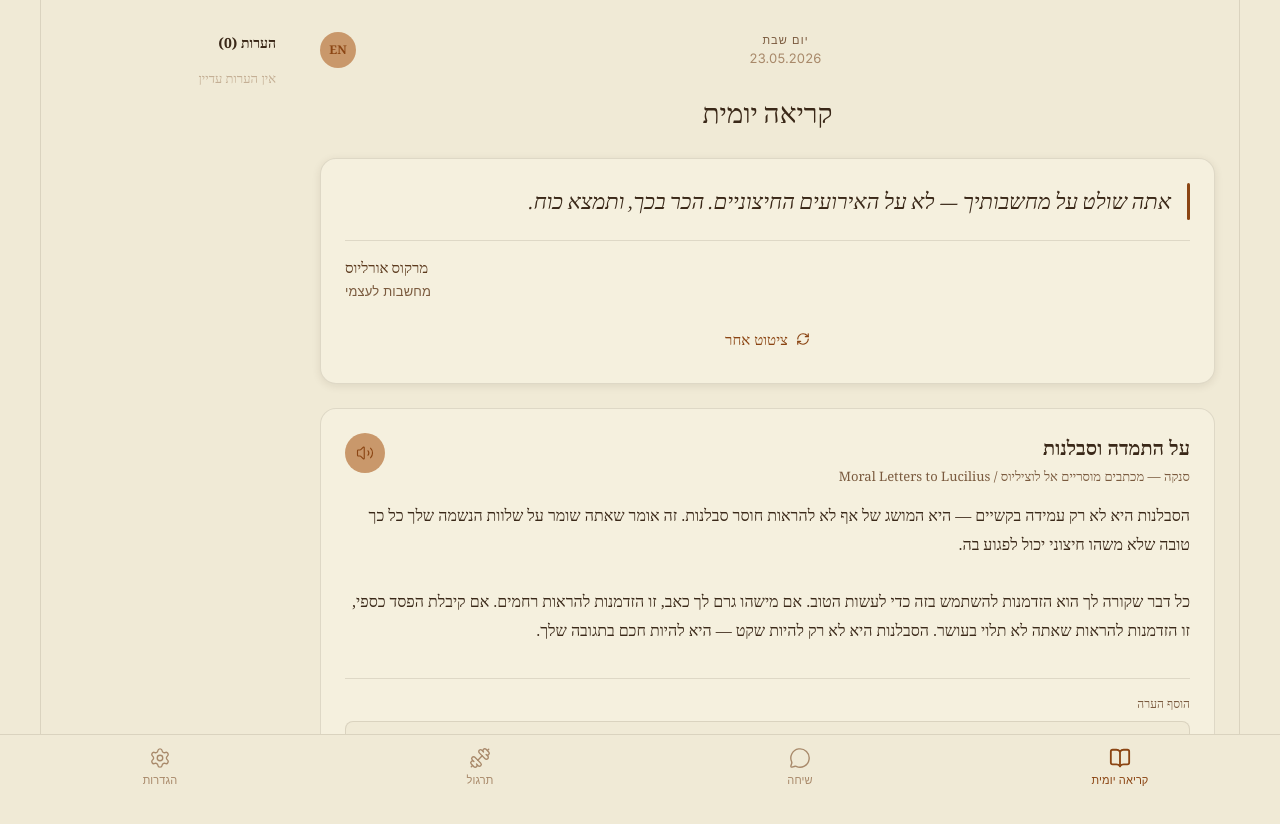
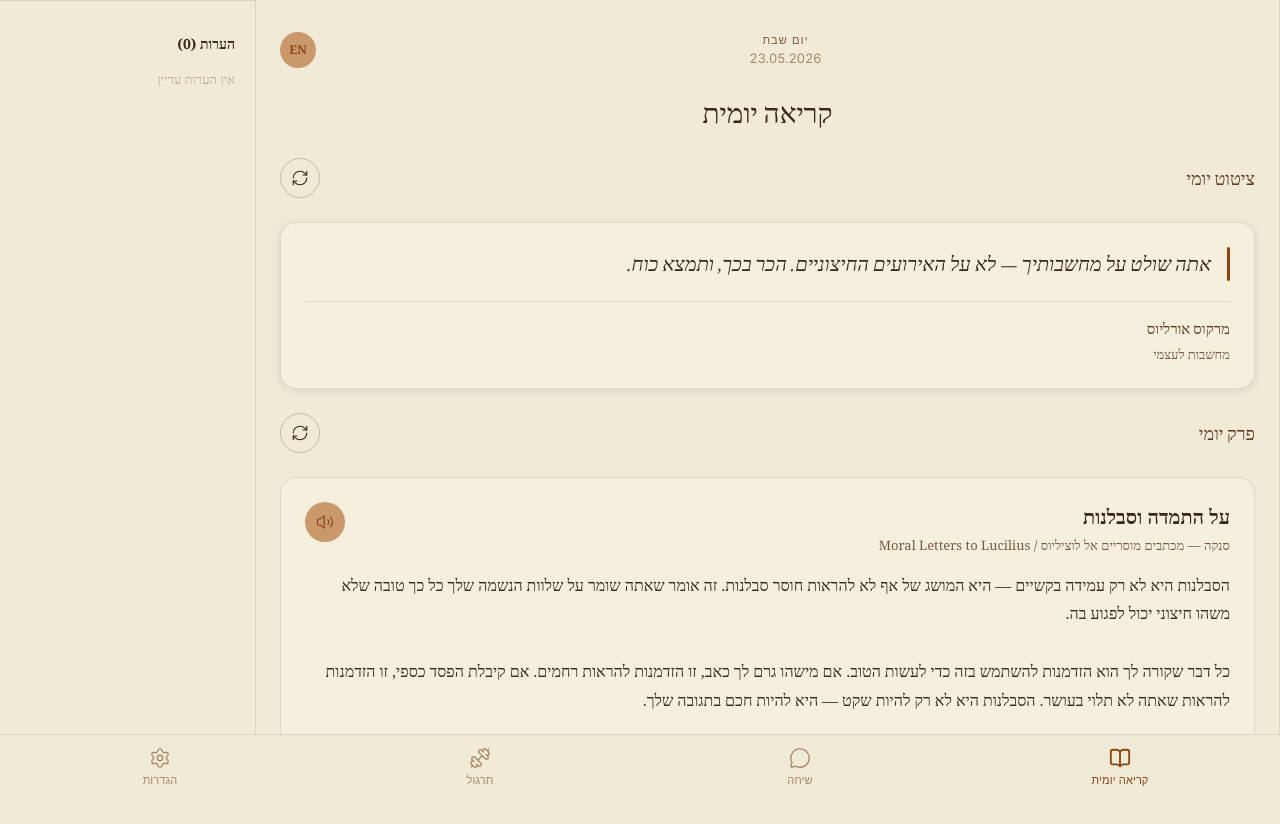
Before and after one commit to naorpiterman-ops/stoaic-web, a Next.js app: page /daily in a window 1280 px wide. Shown: the top 824 px of the page. Built offline with nearby package versions, Linux system fonts and the light colour scheme; a web font is replaced by a local one.

Commit message:
Clean build cache

```diff
--- a/src/app/(tabs)/daily/page.tsx
+++ b/src/app/(tabs)/daily/page.tsx
@@ -1,8 +1,9 @@
 'use client'
 import { useState, useEffect } from 'react'
-import { RefreshCw, Volume2, Save, Trash2, Globe } from 'lucide-react'
+import { RefreshCw, Volume2, Save, Trash2 } from 'lucide-react'
 import { getDailyQuote } from '@/lib/quotes'
-import { getDailyReading } from '@/lib/daily-readings'
+import { getDailyReading, getRandomReading } from '@/lib/daily-readings'
+import { storage } from '@/lib/storage'
 import type { StoicQuote } from '@/lib/types'
 import type { DailyReading } from '@/lib/daily-readings'
 
@@ -21,6 +22,8 @@ export default function DailyPage() {
   const [language, setLanguage] = useState<'he' | 'en'>('he')
 
   useEffect(() => {
+    const lang = storage.getLanguage() as 'he' | 'en'
+    setLanguage(lang)
     setQuote(getDailyQuote())
     const r = getDailyReading()
     setReading(r)
@@ -71,9 +74,9 @@ export default function DailyPage() {
   const currentExcerpt = reading ? reading.excerpt[language] : ''
 
   return (
-    <div className="flex h-screen" style={{ background: 'var(--paper)', maxWidth: 1200, margin: '0 auto' }}>
+    <div className="flex h-screen flex-col lg:flex-row" style={{ background: 'var(--paper)', direction: language === 'en' ? 'ltr' : 'rtl' }}>
       {/* Main content */}
-      <div className="flex-1 overflow-y-auto px-6 py-8 flex flex-col gap-6" style={{ borderRight: '1px solid var(--hairline)' }}>
+      <div className="flex-1 overflow-y-auto px-4 md:px-6 py-8 flex flex-col gap-6" style={{ borderRight: language === 'en' ? 'none' : '1px solid var(--hairline)', borderLeft: language === 'en' ? '1px solid var(--hairline)' : 'none' }}>
         {/* Header */}
         <div className="flex items-center justify-between">
           <div className="text-center flex-1">
@@ -85,7 +88,11 @@ export default function DailyPage() {
             </p>
           </div>
           <button
-            onClick={() => setLanguage(language === 'he' ? 'en' : 'he')}
+            onClick={() => {
+              const newLang = language === 'he' ? 'en' : 'he'
+              setLanguage(newLang)
+              storage.setLanguage(newLang)
+            }}
             style={{
               background: 'var(--sienna-soft)',
               border: 'none',
@@ -111,42 +118,94 @@ export default function DailyPage() {
 
         {/* Quote card */}
         {quote && (
-          <div className="rounded-2xl p-6 flex flex-col gap-5" style={{
+          <>
+            <div style={{ display: 'flex', alignItems: 'center', justifyContent: 'space-between' }}>
+              <h2 style={{ fontFamily: 'EB Garamond, serif', fontSize: 18, color: 'var(--ink-1)', margin: 0 }}>
+                {language === 'he' ? 'ציטוט יומי' : 'Daily Quote'}
+              </h2>
+              <button
+                onClick={() => setQuote(getDailyQuote())}
+                style={{
+                  background: 'transparent',
+                  border: '1px solid var(--hairline-strong)',
+                  color: 'var(--ink)',
+                  borderRadius: '50%',
+                  width: 40,
+                  height: 40,
+                  cursor: 'pointer',
+                  display: 'flex',
+                  alignItems: 'center',
+                  justifyContent: 'center',
+                }}
+                title={language === 'he' ? 'ציטוט אחר' : 'Another quote'}
+              >
+                <RefreshCw size={18} strokeWidth={1.5} />
+              </button>
+            </div>
+            <div className="rounded-2xl p-4 md:p-6 flex flex-col gap-5" style={{
               background: 'var(--paper-1)',
               border: '1px solid var(--hairline)',
               boxShadow: '0 2px 8px rgba(58,40,24,0.10)',
             }}>
-            <div className="flex gap-4">
+              <div className="flex gap-3 md:gap-4">
                 <div style={{ width: 3, borderRadius: 99, background: 'var(--sienna)', flexShrink: 0 }} />
                 <p style={{
                   fontFamily: 'EB Garamond, serif',
                   fontStyle: 'italic',
-                fontSize: 22,
+                  fontSize: language === 'he' ? 20 : 18,
                   lineHeight: 1.7,
                   color: 'var(--ink)',
                 }}>
-                {quote.hebrewText}
+                  {language === 'he' ? quote.hebrewText : quote.englishText}
                 </p>
               </div>
-            <div className="text-left flex flex-col gap-0.5" style={{ borderTop: '1px solid var(--hairline)', paddingTop: 16 }}>
-              <p className="font-body-sm" style={{ color: 'var(--ink-1)', fontFamily: 'EB Garamond, serif' }}>
-                {quote.author}
+              <div style={{
+                borderTop: '1px solid var(--hairline)',
+                paddingTop: 16,
+                textAlign: language === 'en' ? 'left' : 'right'
+              }}>
+                <p style={{ color: 'var(--ink-1)', fontFamily: 'EB Garamond, serif', fontSize: 15, margin: 0, marginBottom: 4 }}>
+                  {language === 'he' ? quote.author : quote.englishAuthor || quote.author}
                 </p>
-              <p className="font-caption" style={{ color: 'var(--ink-2)' }}>{quote.source}</p>
+                <p style={{ color: 'var(--ink-2)', fontSize: 13, margin: 0 }}>{language === 'he' ? quote.source : quote.englishSource || quote.source}</p>
               </div>
-            <button
-              onClick={() => setQuote(getDailyQuote())}
-              className="flex items-center justify-center gap-2 font-body-sm"
-              style={{ background: 'none', border: 'none', color: 'var(--sienna)', cursor: 'pointer', padding: '8px 0' }}
-            >
-              <RefreshCw size={14} />
-              {language === 'he' ? 'ציטוט אחר' : 'Another quote'}
-            </button>
             </div>
+          </>
         )}
 
         {/* Reading section */}
         {reading && (
+          <>
+            <div style={{ display: 'flex', alignItems: 'center', justifyContent: 'space-between' }}>
+              <h2 style={{ fontFamily: 'EB Garamond, serif', fontSize: 18, color: 'var(--ink-1)', margin: 0 }}>
+                {language === 'he' ? 'פרק יומי' : 'Daily Chapter'}
+              </h2>
+              <button
+                onClick={() => {
+                  const r = getRandomReading()
+                  setReading(r)
+                  if (typeof window !== 'undefined') {
+                    const saved = localStorage.getItem(`notes_${r.id}`)
+                    setNotes(saved ? JSON.parse(saved) : [])
+                  }
+                }}
+                style={{
+                  background: 'transparent',
+                  border: '1px solid var(--hairline-strong)',
+                  color: 'var(--ink)',
+                  borderRadius: '50%',
+                  width: 40,
+                  height: 40,
+                  cursor: 'pointer',
+                  display: 'flex',
+                  alignItems: 'center',
+                  justifyContent: 'center',
+                }}
+                title={language === 'he' ? 'קטע אחר' : 'Another chapter'}
+              >
+                <RefreshCw size={18} strokeWidth={1.5} />
+              </button>
+            </div>
             <div className="rounded-2xl p-6 flex flex-col gap-4" style={{
             background: 'var(--paper-1)',
             border: '1px solid var(--hairline)',
@@ -154,10 +213,10 @@ export default function DailyPage() {
             <div className="flex items-start justify-between">
               <div>
                 <h2 style={{ fontSize: 20, color: 'var(--ink)', fontWeight: 600, marginBottom: 4 }}>
-                  {reading.title}
+                  {language === 'he' ? reading.title : reading.englishTitle || reading.title}
                 </h2>
                 <p style={{ fontSize: 13, color: 'var(--ink-2)' }}>
-                  {reading.author} — {reading.source}
+                  {language === 'he' ? reading.author : reading.englishAuthor || reading.author} — {language === 'he' ? reading.source : reading.englishSource || reading.source}
                 </p>
               </div>
               <button
@@ -183,7 +242,7 @@ export default function DailyPage() {
             <p
               style={{
                 fontFamily: 'Frank Ruhl Libre, serif',
-                fontSize: 16,
+                fontSize: window.innerWidth < 640 ? 14 : 16,
                 lineHeight: 1.8,
                 color: 'var(--ink)',
                 whiteSpace: 'pre-wrap',
@@ -239,11 +298,16 @@ export default function DailyPage() {
               </button>
             </div>
           </div>
+          </>
         )}
       </div>
 
       {/* Notes sidebar */}
-      <div className="w-64 overflow-y-auto px-5 py-8 flex flex-col gap-4" style={{ borderLeft: '1px solid var(--hairline)' }}>
+      <div className="w-full lg:w-64 overflow-y-auto px-4 lg:px-5 py-8 flex flex-col gap-4" style={{
+        borderTop: '1px solid var(--hairline)',
+        borderLeft: language === 'en' ? '1px solid var(--hairline)' : 'none',
+        borderRight: language === 'he' ? '1px solid var(--hairline)' : 'none'
+      }}>
         <h3 style={{ fontSize: 14, fontWeight: 600, color: 'var(--ink)', textTransform: 'uppercase' }}>
           {language === 'he' ? 'הערות' : 'Notes'} ({notes.length})
         </h3>
--- a/src/lib/daily-readings.ts
+++ b/src/lib/daily-readings.ts
@@ -2,8 +2,11 @@ export interface DailyReading {
   id: number
   title: string
   author: string
+  englishTitle?: string
+  englishAuthor?: string
   excerpt: { he: string; en: string }
   source: string
+  englishSource?: string
   date?: string
 }
 
@@ -12,31 +15,40 @@ export const dailyReadings: DailyReading[] = [
     id: 1,
     title: 'על הדברים שבשליטתנו',
     author: 'אפיקטטוס',
+    englishTitle: 'On Things Within Our Control',
+    englishAuthor: 'Epictetus',
     excerpt: {
       he: 'יש דברים שבשליטתנו ויש דברים שאינם בשליטתנו. בשליטתנו: דעותינו, כמיהות, שנאות, רצויות — בקיצור, הכל שנובע מהמעשים שלנו. מחוץ לשליטתנו: גופנו, רכושנו, מוניטין, גופנו — בקיצור, הכל שאינו נובע מהמעשים שלנו.\n\nזה אומר שאתה לא יכול לשלוט בתוצאות של מעשיך, אלא רק במעשיך עצמם. אתה לא יכול לשלוט בתגובות של אנשים אחרים, אלא בתגובה שלך. אתה לא יכול לשלוט בגורל, אלא רק בתגובה שלך לגורל. זה הרעיון המרכזי של הסטואיות: עשה את מה שבכוחך ותן לכל שאר דברים להתרחש כמו שהם צריכים.',
       en: 'Some things are within our control and some things are not. Within our control: our opinions, desires, aversions, and judgments—in short, anything that is our own action. Outside our control: our body, property, reputation—in short, anything that is not our own action.\n\nThis means you cannot control the outcomes of your actions, only the actions themselves. You cannot control how others respond, only your own response. You cannot control fate, only your reaction to it. This is the central idea of Stoicism: do what is in your power and let everything else happen as it should.'
     },
     source: 'אנכיירידיון / Enchiridion',
+    englishSource: 'Enchiridion',
   },
   {
     id: 2,
     title: 'עדות הנשמה',
     author: 'מרקוס אורליוס',
+    englishTitle: 'On the Soul',
+    englishAuthor: 'Marcus Aurelius',
     excerpt: {
       he: 'הנשמה שלך זה האדם האמיתי שלך. לא הגוף, לא הכסף, לא השם שלך. הנשמה היא הדבר היחיד שהוא שלך באמת, הדבר היחיד שלא יכול להילקח ממך.\n\nחכמה היא הידיעה מה לשמור ומה להניח. היא הקבלה שהחיים שלך לא מוגדרים על ידי עושר או כבוד חיצוני, אלא על ידי מצב הנשמה שלך. בן אדם טוב לא בן אדם עשיר, אלא בן אדם שעשה את הטוב, שנשמר נוגע לעקרונות שלו.',
       en: 'Your soul is the real you. Not your body, not your money, not your reputation. The soul is the only thing that is truly yours, the only thing that cannot be taken from you.\n\nWisdom is knowing what to keep and what to let go. It is the acceptance that your life is not defined by wealth or external honor, but by the state of your soul. A good person is not a rich person, but someone who has done what is right, who has maintained their principles.'
     },
     source: 'מחשבות לעצמי / Meditations',
+    englishSource: 'Meditations',
   },
   {
     id: 3,
     title: 'על התמדה וסבלנות',
     author: 'סנקה',
+    englishTitle: 'On Persistence and Patience',
+    englishAuthor: 'Seneca',
     excerpt: {
       he: 'הסבלנות היא לא רק עמידה בקשיים — היא המושג של אף לא להראות חוסר סבלנות. זה אומר שאתה שומר על שלוות הנשמה שלך כל כך טובה שלא משהו חיצוני יכול לפגוע בה.\n\nכל דבר שקורה לך הוא הזדמנות להשתמש בזה כדי לעשות הטוב. אם מישהו גרם לך כאב, זו הזדמנות להראות רחמים. אם קיבלת הפסד כספי, זו הזדמנות להראות שאתה לא תלוי בעושר. הסבלנות היא לא רק להיות שקט — היא להיות חכם בתגובה שלך.',
       en: 'Patience is not just enduring difficulties — it is the concept of not even showing impatience. It means you keep your soul so peaceful that nothing external can disturb it.\n\nEverything that happens to you is an opportunity to do good. If someone hurt you, it\'s an opportunity to show compassion. If you suffered a financial loss, it\'s an opportunity to show you are not dependent on wealth. Patience is not just staying quiet — it\'s being wise in your response.'
     },
     source: 'מכתבים מוסריים אל לוציליוס / Moral Letters to Lucilius',
+    englishSource: 'Moral Letters to Lucilius',
   },
 ]
 
@@ -46,3 +58,8 @@ export function getDailyReading(date?: Date): DailyReading {
   const index = dayOfYear % dailyReadings.length
   return dailyReadings[index]
 }
+
+export function getRandomReading(): DailyReading {
+  const randomIndex = Math.floor(Math.random() * dailyReadings.length)
+  return dailyReadings[randomIndex]
+}
--- a/src/lib/types.ts
+++ b/src/lib/types.ts
@@ -12,6 +12,7 @@ export interface Conversation {
   themes?: string[]
   startedAt: number
   endedAt?: number
+  character: string
 }
 
 export interface UserProfile {
@@ -34,6 +35,8 @@ export interface StoicQuote {
   id: string
   author: string
   source: string
+  englishAuthor?: string
+  englishSource?: string
   book?: number
   chapter?: number
   hebrewText: string
```
Also changed, not shown: src/lib/quotes.ts (+10 -10 lines). Lines whose indentation alone changed are shown as unchanged.
